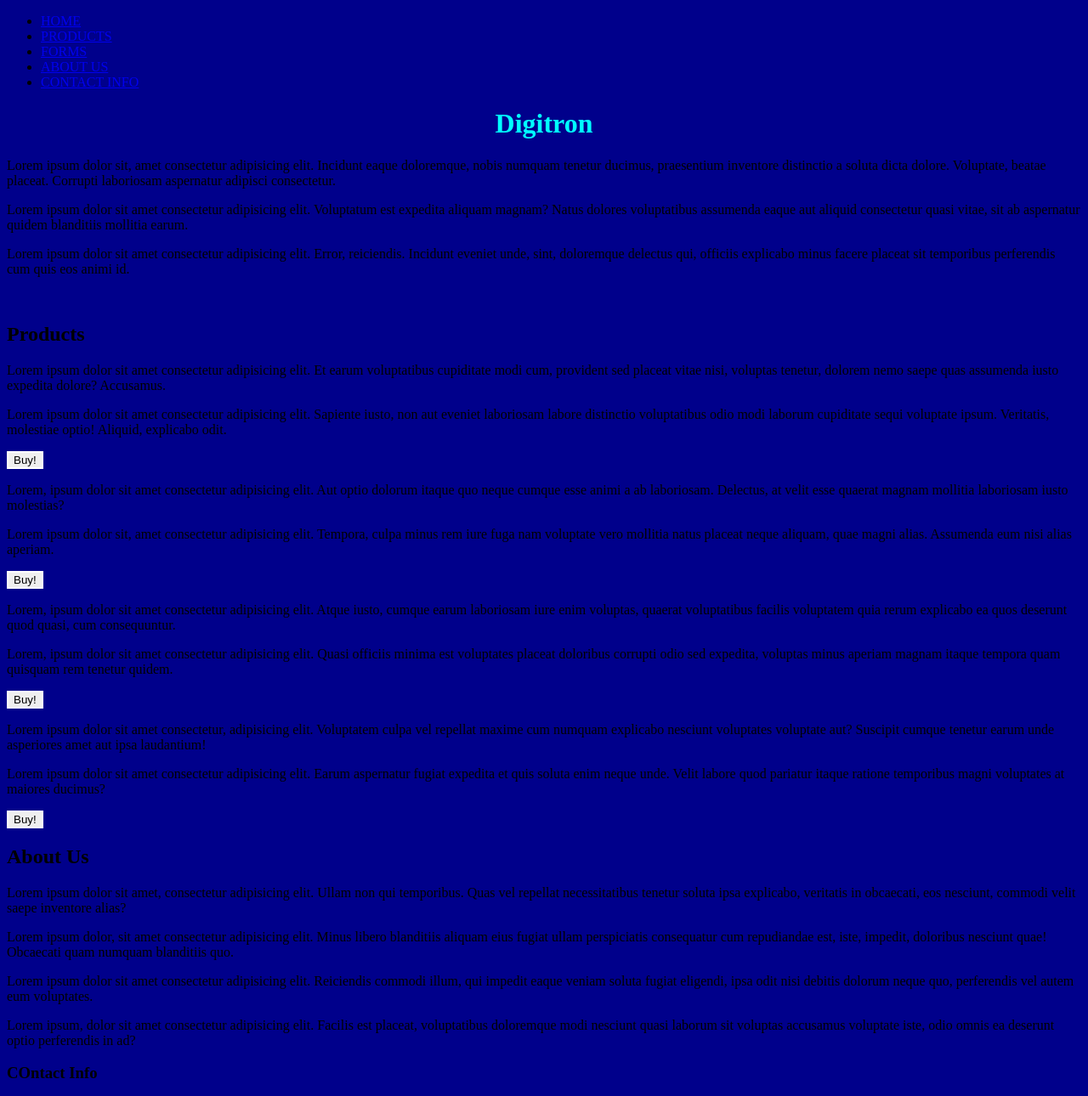
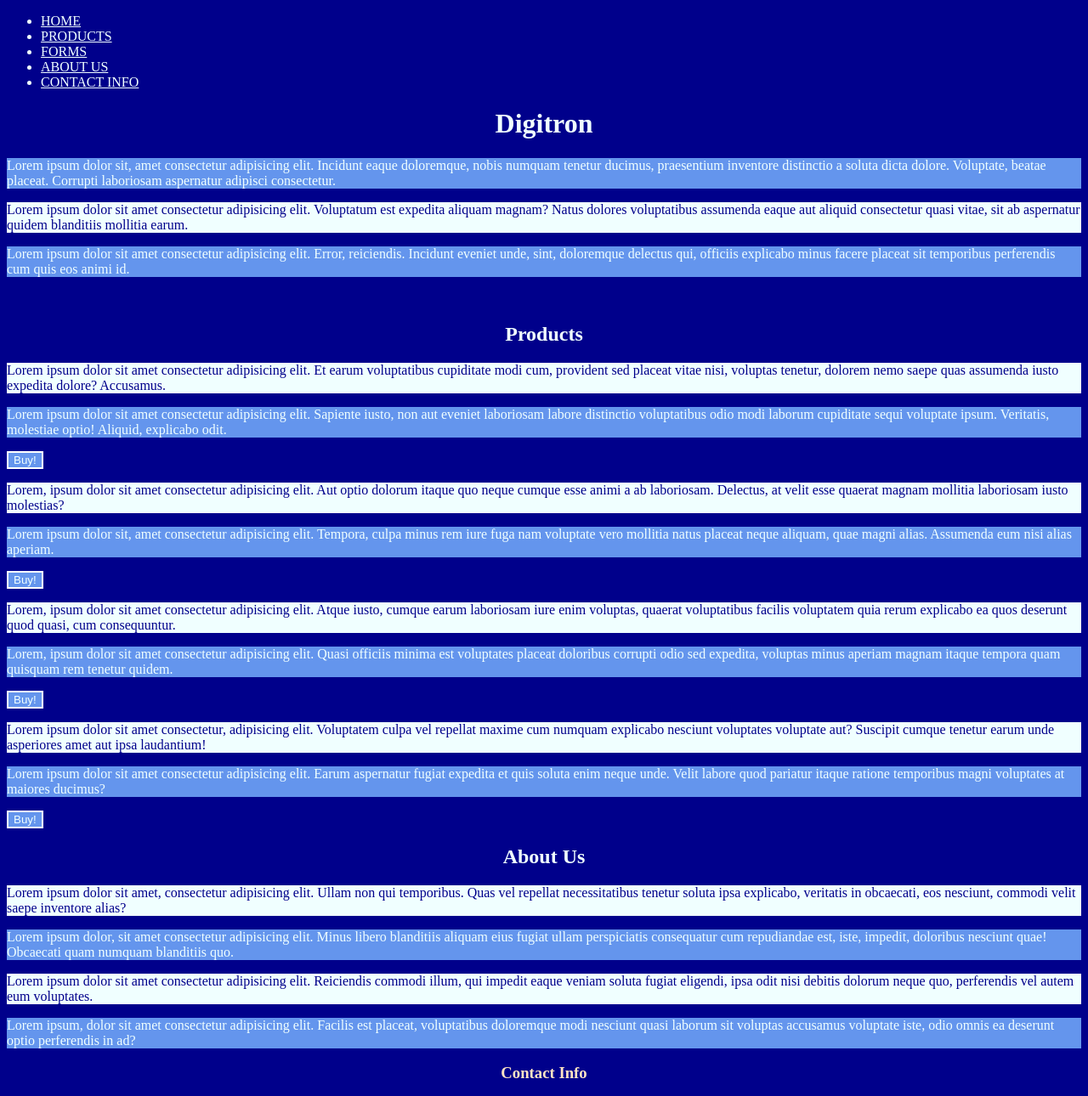
Before and after one commit to briannaordaz/COMP001B.Week4.Color, a plain HTML site: page index.html in a window 1280 px wide. Shown: the top 1290 px of the page at 85% size. Drawn offline with Linux system fonts and the light colour scheme.

Commit message:
added color and background color to webpage

```diff
--- a/index.html
+++ b/index.html
@@ -10,48 +10,48 @@
     <header>
         <nav>
             <ul>
-                <li><a href="index.html" target="_blank">HOME</a></li>
-                <li><a href="products.html" target="_blank">PRODUCTS</a></li>
-                <li><a href="forms.html" target="_blank">FORMS</a></li>
-                <li><a href="aboutus.html" target="_blank">ABOUT US</a></li>
-                <li><a href="contactinfo.html" target="_blank">CONTACT INFO</a></li>
+                <li><a href="index.html" target="_blank" class="lnk">HOME</a></li>
+                <li><a href="products.html" target="_blank" class="lnk">PRODUCTS</a></li>
+                <li><a href="forms.html" target="_blank" class="lnk">FORMS</a></li>
+                <li><a href="aboutus.html" target="_blank" class="lnk">ABOUT US</a></li>
+                <li><a href="contactinfo.html" target="_blank" class="lnk">CONTACT INFO</a></li>
             </ul>
         </nav>
     </header>
     <main>
         <h1>Digitron</h1>
         <p>Lorem ipsum dolor sit, amet consectetur adipisicing elit. Incidunt eaque doloremque, nobis numquam tenetur ducimus, praesentium inventore distinctio a soluta dicta dolore. Voluptate, beatae placeat. Corrupti laboriosam aspernatur adipisci consectetur.</p>
-        <p>Lorem ipsum dolor sit amet consectetur adipisicing elit. Voluptatum est expedita aliquam magnam? Natus dolores voluptatibus assumenda eaque aut aliquid consectetur quasi vitae, sit ab aspernatur quidem blanditiis mollitia earum.</p>
+        <p class="idk">Lorem ipsum dolor sit amet consectetur adipisicing elit. Voluptatum est expedita aliquam magnam? Natus dolores voluptatibus assumenda eaque aut aliquid consectetur quasi vitae, sit ab aspernatur quidem blanditiis mollitia earum.</p>
         <p>Lorem ipsum dolor sit amet consectetur adipisicing elit. Error, reiciendis. Incidunt eveniet unde, sint, doloremque delectus qui, officiis explicabo minus facere placeat sit temporibus perferendis cum quis eos animi id.</p>
         <br>
         <h2>Products</h2>
-        <p>Lorem ipsum dolor sit amet consectetur adipisicing elit. Et earum voluptatibus cupiditate modi cum, provident sed placeat vitae nisi, voluptas tenetur, dolorem nemo saepe quas assumenda iusto expedita dolore? Accusamus.</p>
+        <p class="idk">Lorem ipsum dolor sit amet consectetur adipisicing elit. Et earum voluptatibus cupiditate modi cum, provident sed placeat vitae nisi, voluptas tenetur, dolorem nemo saepe quas assumenda iusto expedita dolore? Accusamus.</p>
         <p>Lorem ipsum dolor sit amet consectetur adipisicing elit. Sapiente iusto, non aut eveniet laboriosam labore distinctio voluptatibus odio modi laborum cupiditate sequi voluptate ipsum. Veritatis, molestiae optio! Aliquid, explicabo odit.</p>
         <button class="btn">Buy!</button>
         <br>
-        <p>Lorem, ipsum dolor sit amet consectetur adipisicing elit. Aut optio dolorum itaque quo neque cumque esse animi a ab laboriosam. Delectus, at velit esse quaerat magnam mollitia laboriosam iusto molestias?</p>
+        <p class="idk">Lorem, ipsum dolor sit amet consectetur adipisicing elit. Aut optio dolorum itaque quo neque cumque esse animi a ab laboriosam. Delectus, at velit esse quaerat magnam mollitia laboriosam iusto molestias?</p>
         <p>Lorem ipsum dolor sit, amet consectetur adipisicing elit. Tempora, culpa minus rem iure fuga nam voluptate vero mollitia natus placeat neque aliquam, quae magni alias. Assumenda eum nisi alias aperiam.</p>
         <button class="btn">Buy!</button>
         <br>
-        <p>Lorem, ipsum dolor sit amet consectetur adipisicing elit. Atque iusto, cumque earum laboriosam iure enim voluptas, quaerat voluptatibus facilis voluptatem quia rerum explicabo ea quos deserunt quod quasi, cum consequuntur.</p>
+        <p class="idk">Lorem, ipsum dolor sit amet consectetur adipisicing elit. Atque iusto, cumque earum laboriosam iure enim voluptas, quaerat voluptatibus facilis voluptatem quia rerum explicabo ea quos deserunt quod quasi, cum consequuntur.</p>
         <p>Lorem, ipsum dolor sit amet consectetur adipisicing elit. Quasi officiis minima est voluptates placeat doloribus corrupti odio sed expedita, voluptas minus aperiam magnam itaque tempora quam quisquam rem tenetur quidem.</p>
         <button class="btn">Buy!</button>
         <br>
-        <p>Lorem ipsum dolor sit amet consectetur, adipisicing elit. Voluptatem culpa vel repellat maxime cum numquam explicabo nesciunt voluptates voluptate aut? Suscipit cumque tenetur earum unde asperiores amet aut ipsa laudantium!</p>
+        <p class="idk">Lorem ipsum dolor sit amet consectetur, adipisicing elit. Voluptatem culpa vel repellat maxime cum numquam explicabo nesciunt voluptates voluptate aut? Suscipit cumque tenetur earum unde asperiores amet aut ipsa laudantium!</p>
         <p>Lorem ipsum dolor sit amet consectetur adipisicing elit. Earum aspernatur fugiat expedita et quis soluta enim neque unde. Velit labore quod pariatur itaque ratione temporibus magni voluptates at maiores ducimus?</p>
         <button class="btn">Buy!</button>
         <br>
         <h2>About Us</h2>
-        <p>Lorem ipsum dolor sit amet, consectetur adipisicing elit. Ullam non qui temporibus. Quas vel repellat necessitatibus tenetur soluta ipsa explicabo, veritatis in obcaecati, eos nesciunt, commodi velit saepe inventore alias?</p>
+        <p class="idk">Lorem ipsum dolor sit amet, consectetur adipisicing elit. Ullam non qui temporibus. Quas vel repellat necessitatibus tenetur soluta ipsa explicabo, veritatis in obcaecati, eos nesciunt, commodi velit saepe inventore alias?</p>
         <p>Lorem ipsum dolor, sit amet consectetur adipisicing elit. Minus libero blanditiis aliquam eius fugiat ullam perspiciatis consequatur cum repudiandae est, iste, impedit, doloribus nesciunt quae! Obcaecati quam numquam blanditiis quo.</p>
-        <p>Lorem ipsum dolor sit amet consectetur adipisicing elit. Reiciendis commodi illum, qui impedit eaque veniam soluta fugiat eligendi, ipsa odit nisi debitis dolorum neque quo, perferendis vel autem eum voluptates.</p>
+        <p class="idk">Lorem ipsum dolor sit amet consectetur adipisicing elit. Reiciendis commodi illum, qui impedit eaque veniam soluta fugiat eligendi, ipsa odit nisi debitis dolorum neque quo, perferendis vel autem eum voluptates.</p>
         <p>Lorem ipsum, dolor sit amet consectetur adipisicing elit. Facilis est placeat, voluptatibus doloremque modi nesciunt quasi laborum sit voluptas accusamus voluptate iste, odio omnis ea deserunt optio perferendis in ad?</p>
-        <h3>COntact Info</h3>
-        <p>Lorem ipsum dolor sit, amet consectetur adipisicing elit. Dolore corrupti temporibus ad beatae ullam necessitatibus eius iure, in voluptatibus voluptatum unde id officiis molestias quisquam rem architecto eligendi, inventore neque.</p>
+        <h3>Contact Info</h3>
+        <p class="idk">Lorem ipsum dolor sit, amet consectetur adipisicing elit. Dolore corrupti temporibus ad beatae ullam necessitatibus eius iure, in voluptatibus voluptatum unde id officiis molestias quisquam rem architecto eligendi, inventore neque.</p>
         <p>Lorem ipsum dolor, sit amet consectetur adipisicing elit. Maiores unde, illo commodi necessitatibus doloremque atque. Ipsa odio culpa expedita dolorum qui incidunt ad, voluptatibus magnam id eaque at non quos.</p>
     </main>
     <footer>
-        <p>&copy; Copyright 2024 brianna ordaz productions</p>
+        <p id="cpy">&copy; Copyright 2024 brianna ordaz productions</p>
     </footer>
 </body>
 </html>
--- a/main.css
+++ b/main.css
@@ -4,9 +4,44 @@ body {
 
 h1 {
     text-align: center;
-    color: aqua;
+    color: azure;
+}
+
+li {
+    color: azure;
+}
+
+.lnk {
+    color: azure;
+}
+
+.idk {
+    background-color: azure;
+    color: darkblue;
 }
 
 .btn {
     border: 2px solid white;
+    background-color: cornflowerblue;
+    color: azure;
 }
+
+h2 {
+    color: azure;
+    text-align: center;
+}
+
+h3 {
+    color: bisque;
+    text-align: center;
+}
+
+p {
+    color: azure;
+    background-color: cornflowerblue;
+}
+
+#cpy {
+    background-color: azure;
+    color: cornflowerblue;
+}
```
